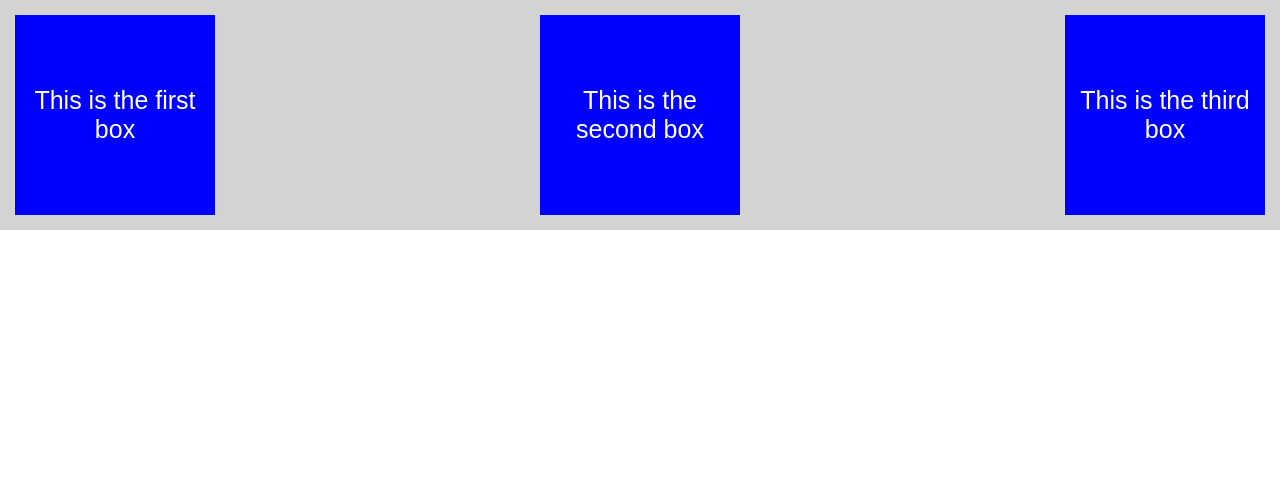
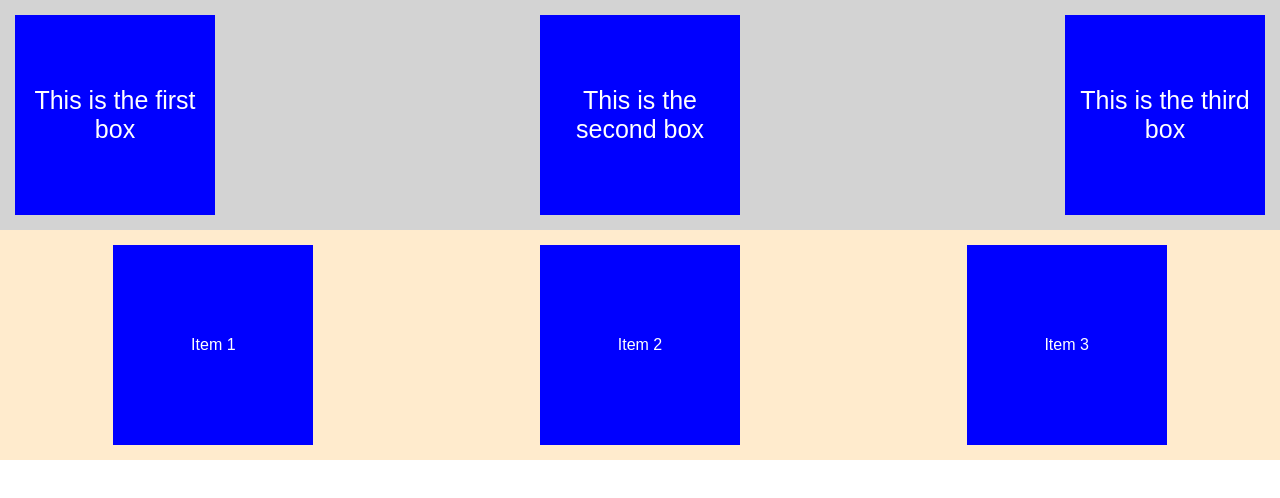
Before and after one commit to PastorJoseph/Flex-practice, a plain HTML site: page index.html in a window 1280 px wide. Drawn offline with Linux system fonts and the light colour scheme.

Commit message:
new container and items

```diff
--- a/index.html
+++ b/index.html
@@ -14,5 +14,11 @@
         <div class="item">This is the third box</div>
 
     </div>
+
+    <div class="second-container">
+        <div class="item">Item 1</div>
+        <div class="item">Item 2</div>
+        <div class="item">Item 3</div>
+    </div>
 </body>
 </html>
--- a/style.css
+++ b/style.css
@@ -30,3 +30,9 @@ body {
 
 
 }
+
+.second-container {
+    display: flex;
+    background-color: blanchedalmond;
+    justify-content: space-around;
+}
```
